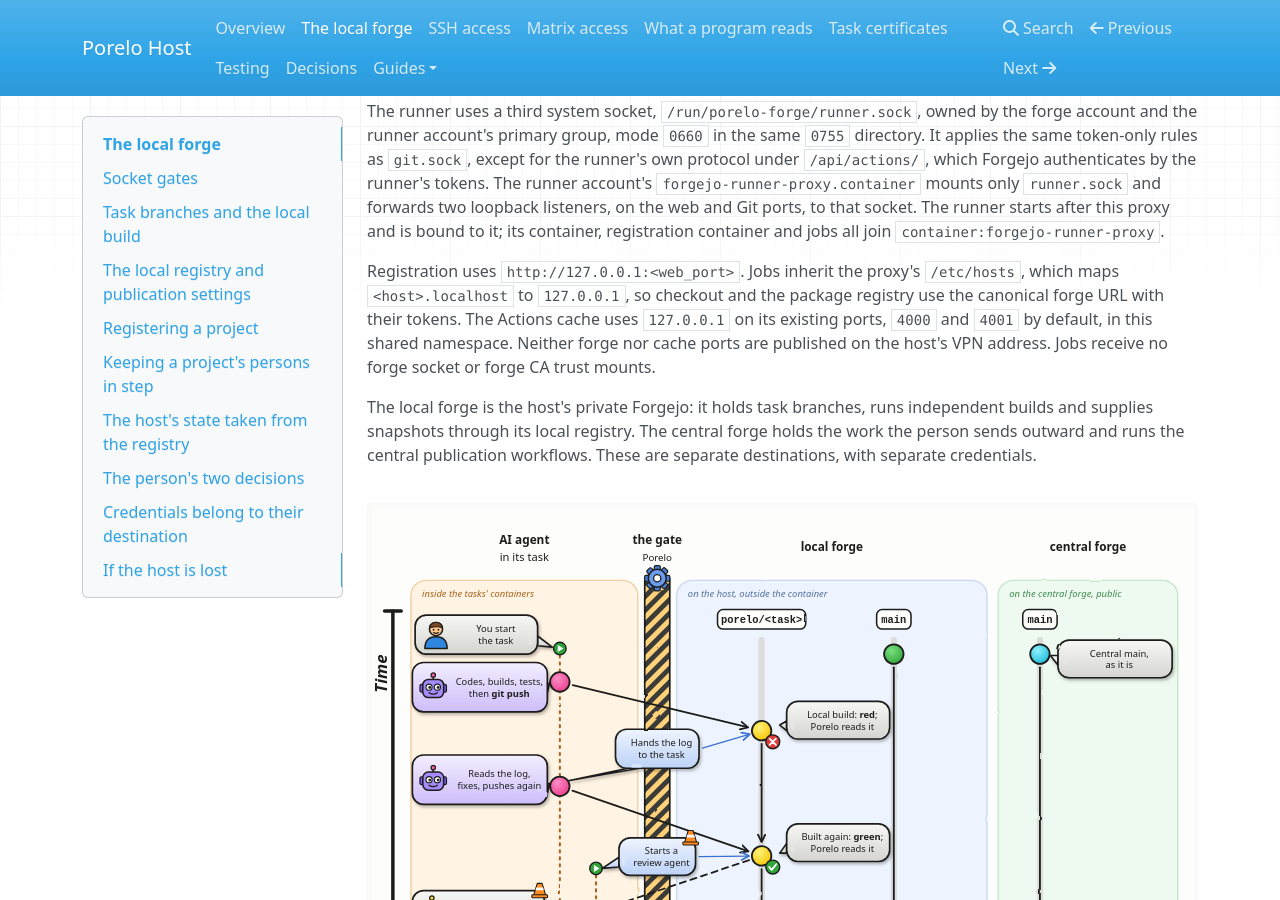
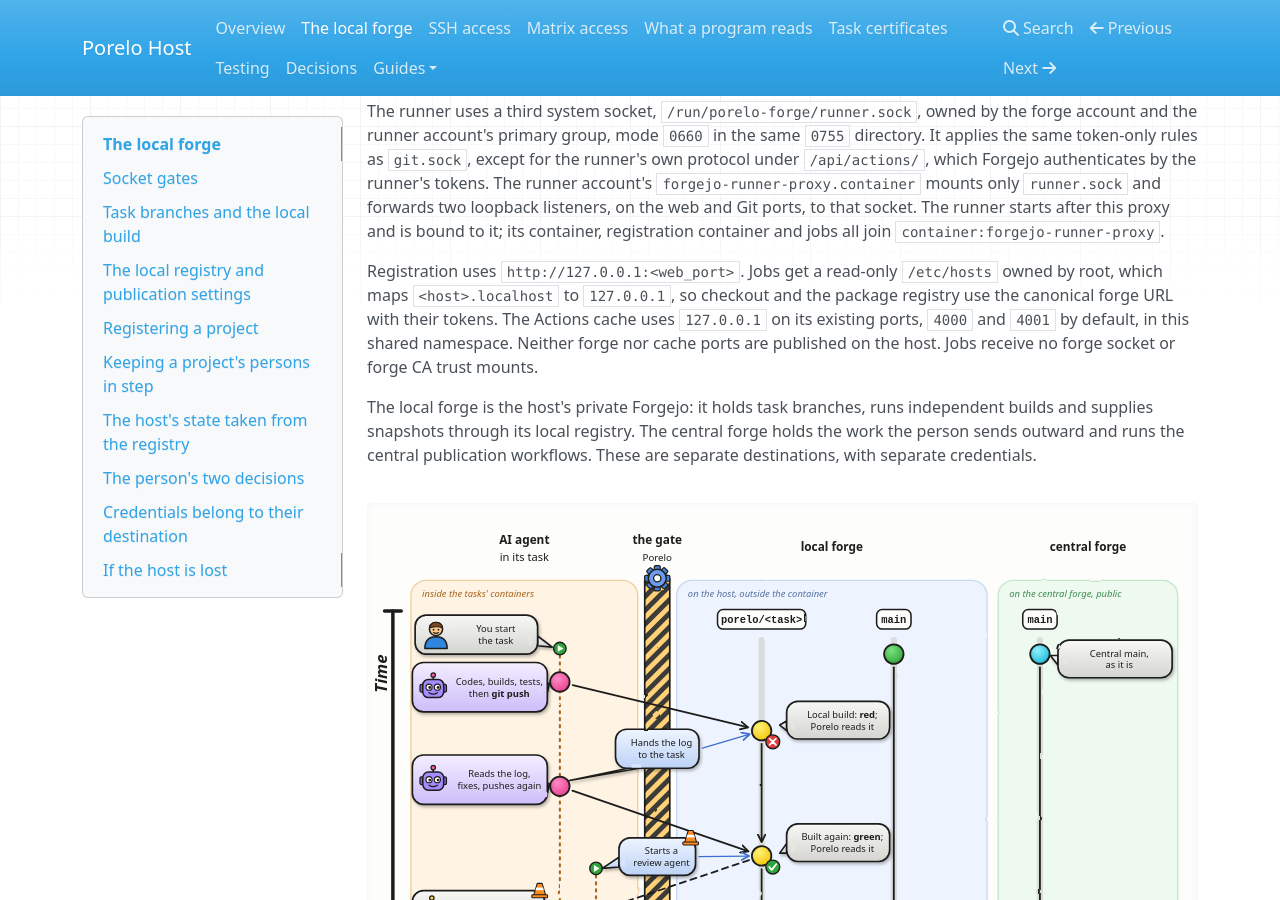
Before and after one commit to porelo-ai/porelo-host, an MkDocs documentation site: the page built from doc/local-forge.md, in a window 1280 px wide and 900 px high, scrolled down 506 px. Built offline with MkDocs 1.6.1, drawn with Linux system fonts in a browser that asks for light colours; nearby versions of some CDN libraries.

Commit message:
Bring the runner back with its proxy, give jobs a fixed name table
Assisted-by: Claude Code, claude-opus-5-5
Assisted-by: Codex CLI, gpt-6.1-sol

```diff
--- a/doc/local-forge.md
+++ b/doc/local-forge.md
@@ -24,10 +24,10 @@ The runner account's `forgejo-runner-proxy.container` mounts only `runner.sock`
 on the web and Git ports, to that socket. The runner starts after this proxy and is bound to it; its container,
 registration container and jobs all join `container:forgejo-runner-proxy`.
 
-Registration uses `http://127.0.0.1:<web_port>`. Jobs inherit the proxy's `/etc/hosts`, which maps `<host>.localhost` to
-`127.0.0.1`, so checkout and the package registry use the canonical forge URL with their tokens. The Actions cache uses
+Registration uses `http://127.0.0.1:<web_port>`. Jobs get a read-only `/etc/hosts` owned by root, which maps `<host>.localhost`
+to `127.0.0.1`, so checkout and the package registry use the canonical forge URL with their tokens. The Actions cache uses
 `127.0.0.1` on its existing ports, `4000` and `4001` by default, in this shared namespace. Neither forge nor cache ports
-are published on the host's VPN address. Jobs receive no forge socket or forge CA trust mounts.
+are published on the host. Jobs receive no forge socket or forge CA trust mounts.
 
 The local forge is the host's private Forgejo: it holds task branches, runs independent builds and supplies snapshots
 through its local registry. The central forge holds the work the person sends outward and runs the central publication
```
Also changed, not shown: CHANGELOG.md (+3 -0 lines), roles/forge/README.md (+9 -3 lines), 6 other files.
